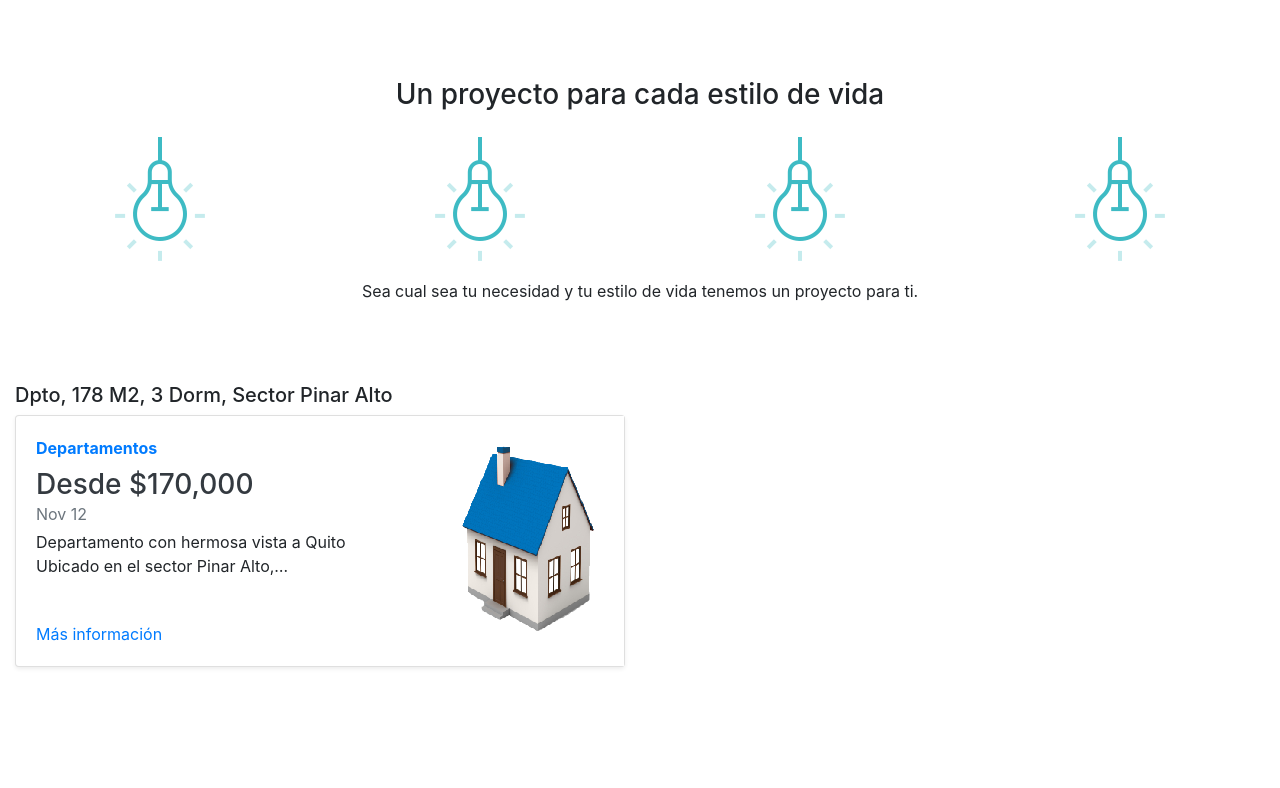
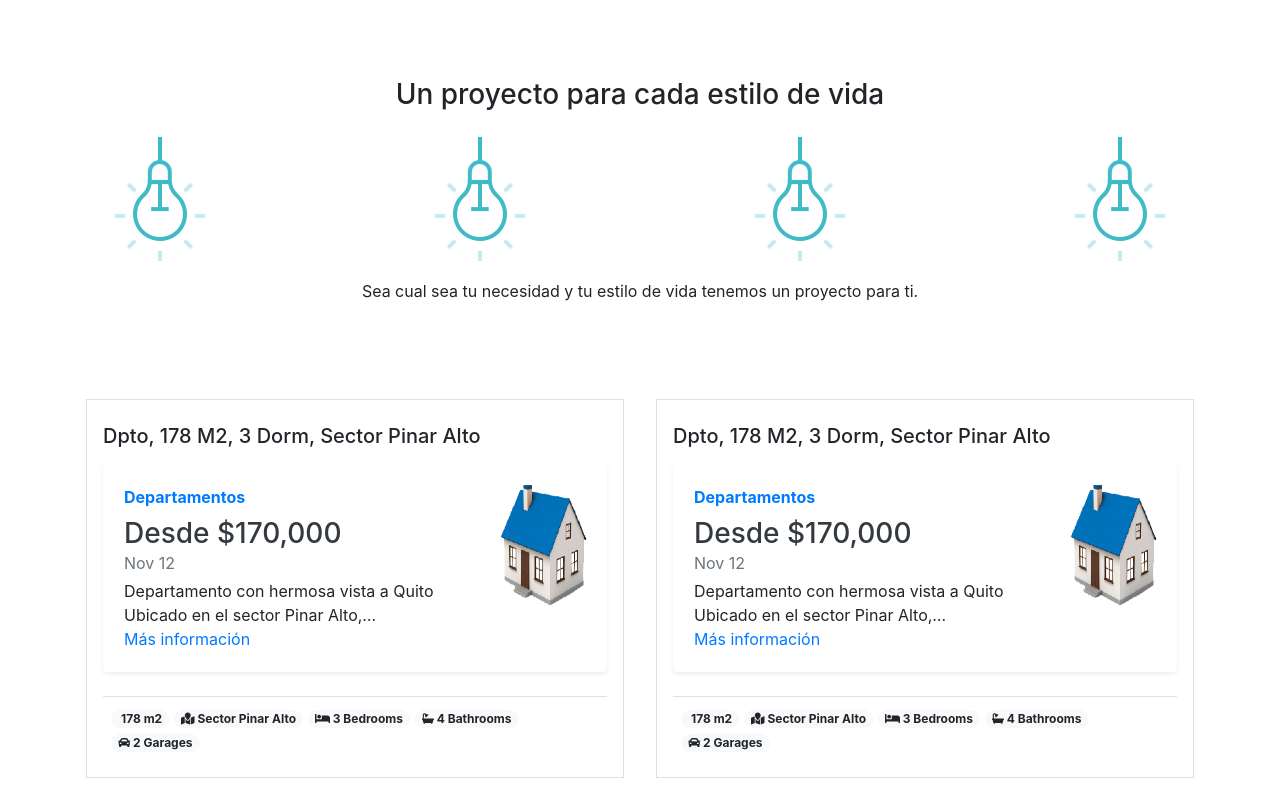
Before and after one commit to trebortc/econ, a plain HTML site: page index.html in a window 1280 px wide. Shown: the part 799-1587 px from the top of the page. Before the commit the page ends 1498 px from the top, so only its background shows below. Drawn offline with Linux system fonts and the light colour scheme.

Commit message:
Agregado cards para edificios

```diff
--- a/css/style.css
+++ b/css/style.css
@@ -25,3 +25,11 @@
 .esp-bloq {
     height: 5rem;
 }
+
+.card{
+    border: 1px solid rgba(255, 255, 255, 1);
+}
+
+.contorno{
+    border: 1px solid rgba(0,0,0,.125);
+}
--- a/index.html
+++ b/index.html
@@ -155,10 +155,12 @@
             <div class="esp-bloq">
             </div>
         </div>
-        <div class="container-fluid">
+        <div class="container">
             <div class="row mb-2">
-                <div class="col-md-6">
-                    <h5>Dpto, 178 M2, 3 Dorm, Sector Pinar Alto</h5>
+                <div class="col p-3 m-3 contorno">
+                    <div class="titulo-card">
+                        <h5 class="pt-2 pb-2 mb-2">Dpto, 178 M2, 3 Dorm, Sector Pinar Alto</h5>
+                    </div>
                     <div class="card flex-md-row mb-4 shadow-sm h-md-250">
                         <div class="card-body d-flex flex-column align-items-start">
                             <strong class="d-inline-block mb-2 text-primary">Departamentos</strong>
@@ -169,7 +171,38 @@
                             <p class="card-text mb-auto">Departamento con hermosa vista a Quito Ubicado en el sector Pinar Alto,…</p>
                             <a href="#">Más información</a>
                         </div>
-                        <img class="card-img-right flex-auto d-none d-lg-block" src="img/casa-diseno.png" alt="Card image cap">
+                        <img width="200" height="163" class="card-img-right flex-auto d-none d-lg-block" src="img/casa-diseno.png" alt="Card image cap">
+                    </div>
+                    <div class="pie-card border-top p-2">
+                        <span class="badge badge-pill badge-light"> <i class="fa fa-square-o" aria-hidden="true"></i> 178 m2</span>
+                        <span class="badge badge-pill badge-light"> <i class="fa fa-map-marked" aria-hidden="true"></i> Sector Pinar Alto</span>
+                        <span class="badge badge-pill badge-light"> <i class="fa fa-bed" aria-hidden="true"></i> 3 Bedrooms</span>
+                        <span class="badge badge-pill badge-light"> <i class="fa fa-bath" aria-hidden="true"></i> 4 Bathrooms</span>
+                        <span class="badge badge-pill badge-light"> <i class="fa fa-car" aria-hidden="true"></i> 2 Garages</span>
+                    </div>
+                </div>
+                <div class="col p-3 m-3 contorno">
+                    <div class="titulo-card">
+                        <h5 class="pt-2 pb-2 mb-2">Dpto, 178 M2, 3 Dorm, Sector Pinar Alto</h5>
+                    </div>
+                    <div class="card flex-md-row mb-4 shadow-sm h-md-250">
+                        <div class="card-body d-flex flex-column align-items-start">
+                            <strong class="d-inline-block mb-2 text-primary">Departamentos</strong>
+                            <h3 class="mb-0">
+                            <a class="text-dark" href="#">Desde $170,000</a>
+                            </h3>
+                            <div class="mb-1 text-muted">Nov 12</div>
+                            <p class="card-text mb-auto">Departamento con hermosa vista a Quito Ubicado en el sector Pinar Alto,…</p>
+                            <a href="#">Más información</a>
+                        </div>
+                        <img width="200" height="163" class="card-img-right flex-auto d-none d-lg-block" src="img/casa-diseno.png" alt="Card image cap">
+                    </div>
+                    <div class="pie-card border-top p-2">
+                        <span class="badge badge-pill badge-light"> <i class="fa fa-square-o" aria-hidden="true"></i> 178 m2</span>
+                        <span class="badge badge-pill badge-light"> <i class="fa fa-map-marked" aria-hidden="true"></i> Sector Pinar Alto</span>
+                        <span class="badge badge-pill badge-light"> <i class="fa fa-bed" aria-hidden="true"></i> 3 Bedrooms</span>
+                        <span class="badge badge-pill badge-light"> <i class="fa fa-bath" aria-hidden="true"></i> 4 Bathrooms</span>
+                        <span class="badge badge-pill badge-light"> <i class="fa fa-car" aria-hidden="true"></i> 2 Garages</span>
                     </div>
                 </div>
             </div>
```
